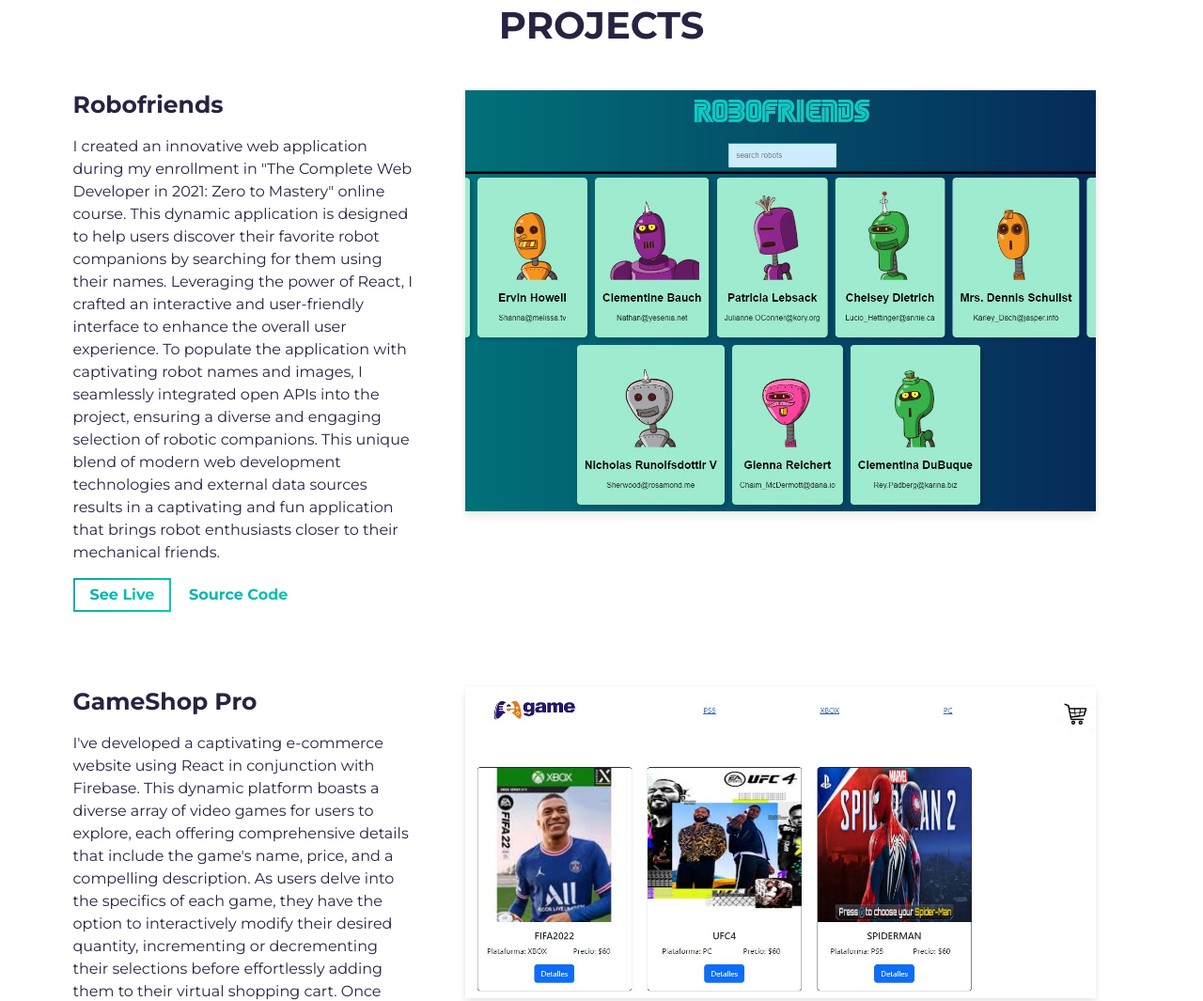
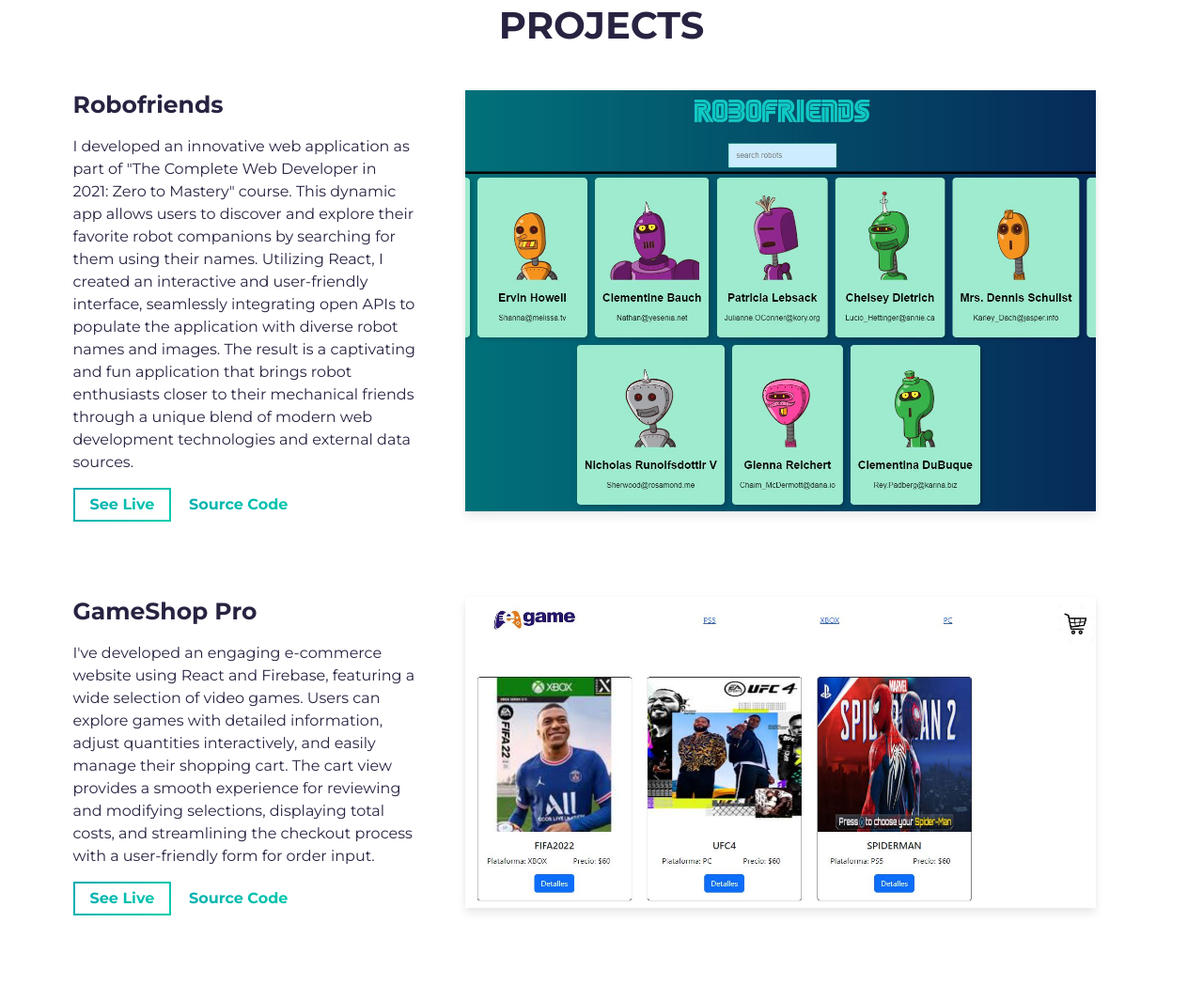
Before and after one commit to lab0303/portfoliolab, a website built with Parcel: page src/index.html in a window 1280 px wide. Shown: the part 1688-2753 px from the top of the page at 94% size. Built offline with nearby package versions, Linux system fonts and the light colour scheme.

Commit message:
updating

```diff
--- a/src/index.html
+++ b/src/index.html
@@ -102,9 +102,7 @@
                 <h3 class="project-wrapper__text-title">Robofriends</h3>
                 <div>
                   <p class="mb-4">
-                    I created an innovative web application during my enrollment in "The Complete Web Developer in 2021: Zero to Mastery" online course. This dynamic application is designed to help users discover their favorite robot companions by searching for them using their names. Leveraging the power of React, I crafted an interactive and user-friendly interface to enhance the overall user experience.
-
-                    To populate the application with captivating robot names and images, I seamlessly integrated open APIs into the project, ensuring a diverse and engaging selection of robotic companions. This unique blend of modern web development technologies and external data sources results in a captivating and fun application that brings robot enthusiasts closer to their mechanical friends.
+                    I developed an innovative web application as part of "The Complete Web Developer in 2021: Zero to Mastery" course. This dynamic app allows users to discover and explore their favorite robot companions by searching for them using their names. Utilizing React, I created an interactive and user-friendly interface, seamlessly integrating open APIs to populate the application with diverse robot names and images. The result is a captivating and fun application that brings robot enthusiasts closer to their mechanical friends through a unique blend of modern web development technologies and external data sources.
                   </p>
                 </div>
                 <a
@@ -154,9 +152,7 @@
                 <h3 class="project-wrapper__text-title">GameShop Pro</h3>
                 <div>
                   <p class="mb-4">
-                    I've developed a captivating e-commerce website using React in conjunction with Firebase. This dynamic platform boasts a diverse array of video games for users to explore, each offering comprehensive details that include the game's name, price, and a compelling description. As users delve into the specifics of each game, they have the option to interactively modify their desired quantity, incrementing or decrementing their selections before effortlessly adding them to their virtual shopping cart.
-
-                    Once within the cart view, customers have the freedom to manage their selections with ease. They can opt to remove items from their cart or, if their gaming appetite remains unsated, they can augment their selections. The cart view not only displays the total cost of their chosen games but also offers a streamlined process for order finalization. Users can proceed to checkout with the click of a button, where they are presented with a convenient form to input their information for order tracking.
+                    I've developed an engaging e-commerce website using React and Firebase, featuring a wide selection of video games. Users can explore games with detailed information, adjust quantities interactively, and easily manage their shopping cart. The cart view provides a smooth experience for reviewing and modifying selections, displaying total costs, and streamlining the checkout process with a user-friendly form for order input.
                   </p>
                 </div>
                 <a
```
